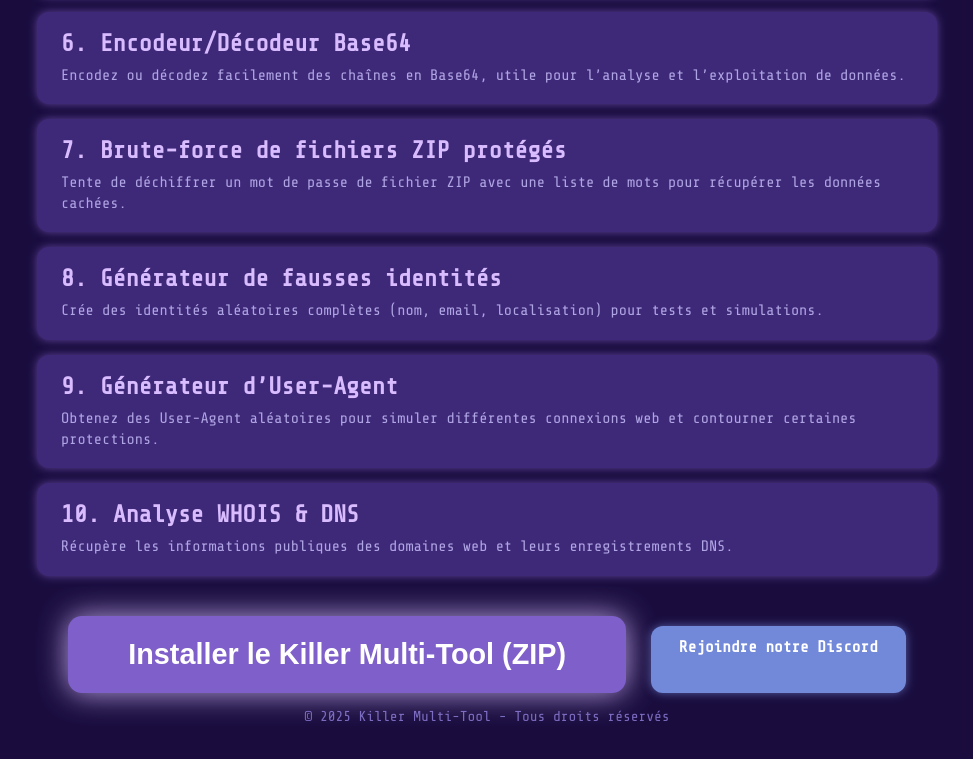
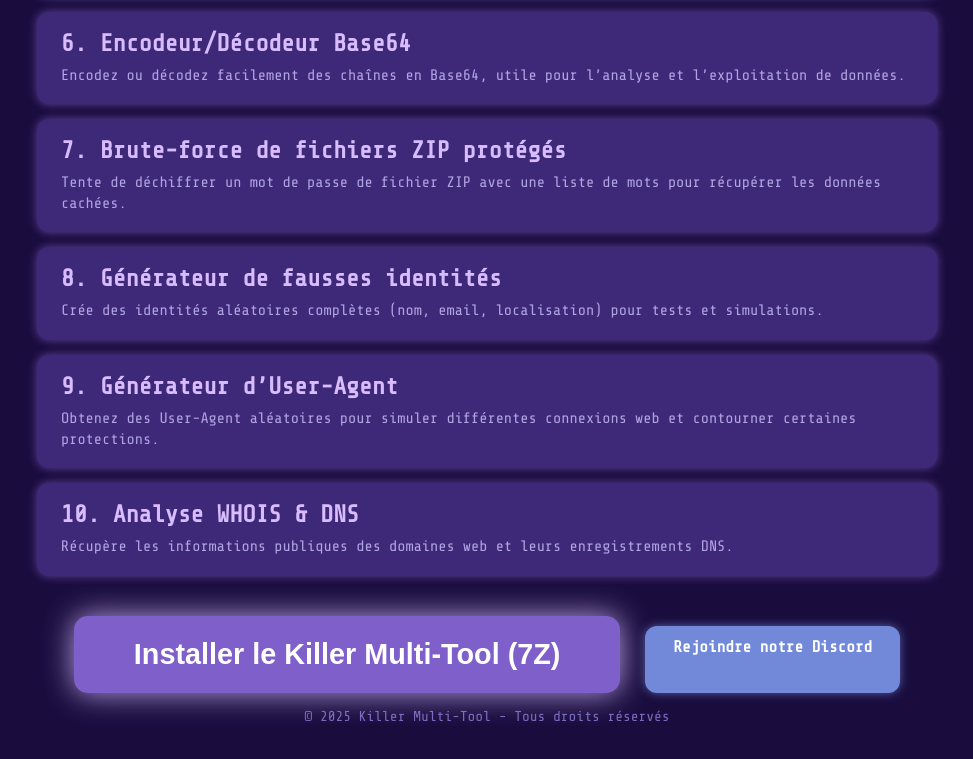
Before and after one commit to thekiller147/Killer-Multi-tool-Site, a plain HTML site: page index.html in a window 1280 px wide. Shown: the part 754-1513 px from the top of the page, without its empty margins (153-1126 px from the left). Drawn offline with nearby package versions, Linux system fonts and the light colour scheme.

Commit message:
Update index.html

```diff
--- a/index.html
+++ b/index.html
@@ -185,7 +185,7 @@
   </section>
 
   <div class="btn-container">
-    <button id="installBtn">Installer le Killer Multi-Tool (ZIP)</button>
+    <button id="installBtn">Installer le Killer Multi-Tool (7Z)</button>
     <a href="https://discord.gg/3skgK22qeS" target="_blank" class="discord-link">Rejoindre notre Discord</a>
   </div>
 
@@ -197,7 +197,6 @@
 
 <script>
   document.getElementById('installBtn').addEventListener('click', () => {
-    // Remplace par le lien direct vers ton fichier ZIP hébergé
     const zipUrl = 'https://gofile.io/d/Z9675B';
 
     const a = document.createElement('a');
```
